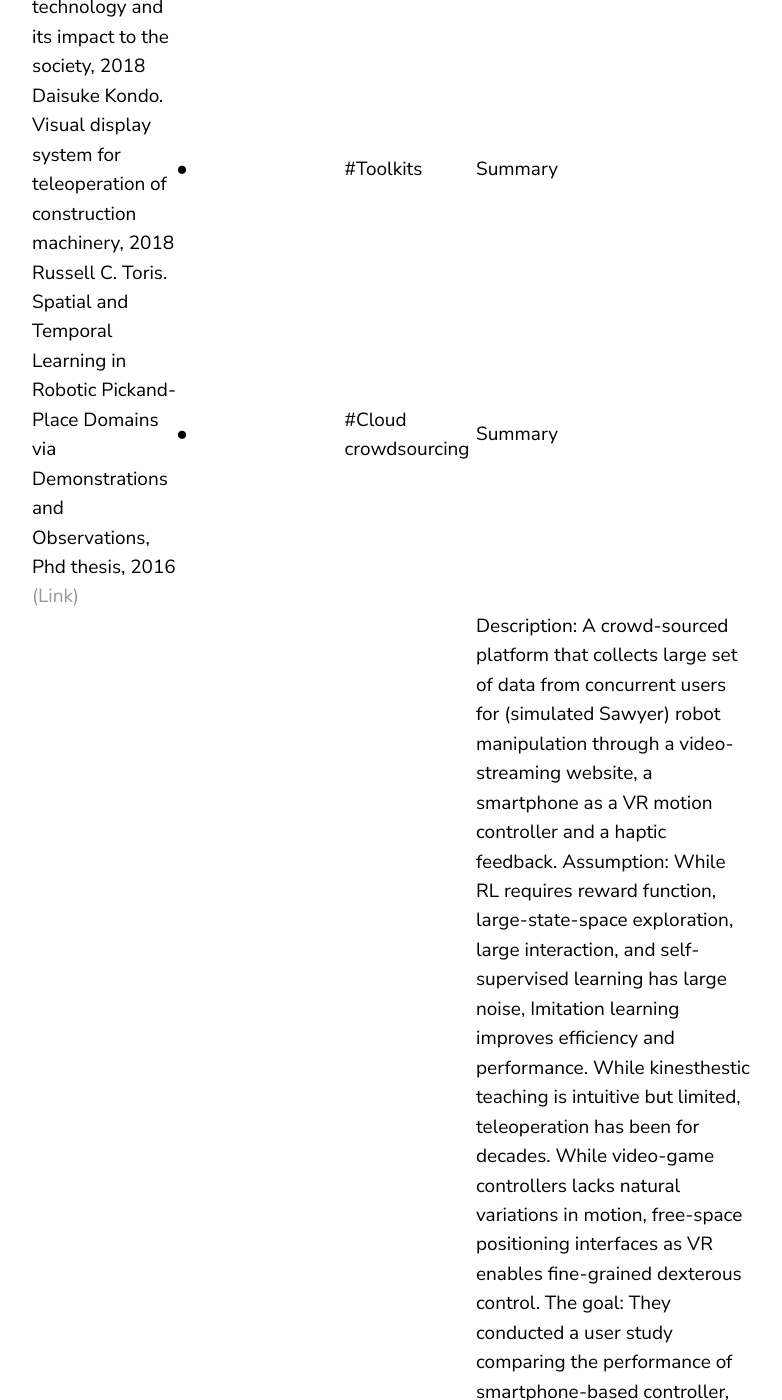
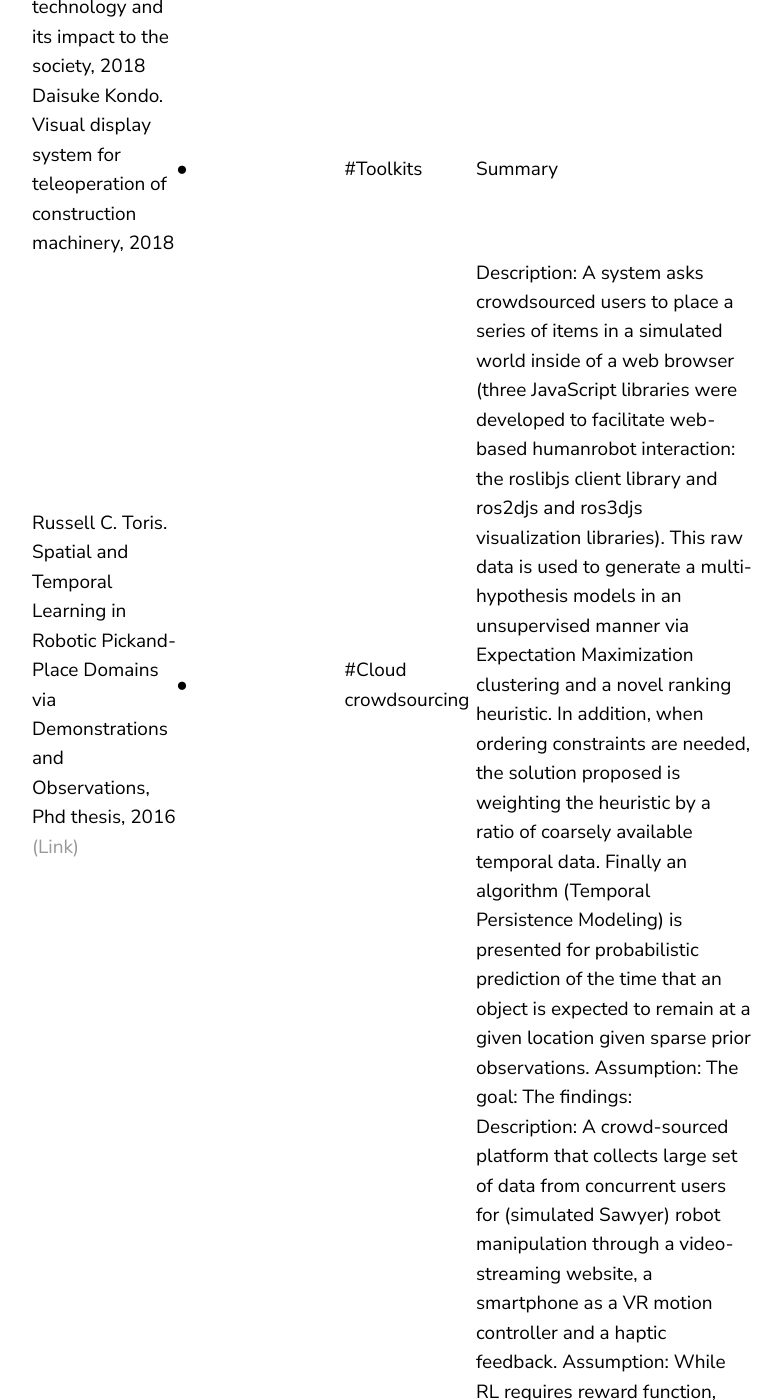
Before and after one commit to jluis9796/jluis9796.github.io, a Jekyll site: the page built from _posts/2020-05-24-telexistence.markdown, in a window 1280 px wide and 1400 px high, scrolled down 2629 px. Shown: the whole window, without its empty margins (68-850 px from the left). Built offline with Jekyll 4.4.1, drawn with Linux system fonts in a browser that asks for light colours.

Commit message:
Update 2020-05-24-telexistence.markdown

```diff
--- a/_posts/2020-05-24-telexistence.markdown
+++ b/_posts/2020-05-24-telexistence.markdown
@@ -116,7 +116,7 @@ date:   2020-05-24 13:34:36 +0900
     <td></td>
     <td></td>
     <td>#Cloud crowdsourcing</td>
-    <td> Summary</td>
+    <td> Description: A system asks crowdsourced users to place a series of items in a simulated world inside of a web browser (three JavaScript libraries were developed to facilitate web-based humanrobot interaction: the roslibjs client library and ros2djs and ros3djs visualization libraries). This raw data is used to generate a multi-hypothesis models in an unsupervised manner via Expectation Maximization clustering and a novel ranking heuristic. In addition, when ordering constraints are needed, the solution proposed is weighting the heuristic by a ratio of coarsely available temporal data. Finally an algorithm (Temporal Persistence Modeling) is presented for probabilistic prediction of the time that an object is expected to remain at a given location given sparse prior observations. Assumption: The goal: The findings:</td>
     </tr>
     <tr>
     <td>Ajay Mandlekar et al. RoboTurk: A crowdsourcing platform for robotic skill learning through imitation, 2018</td>
```
